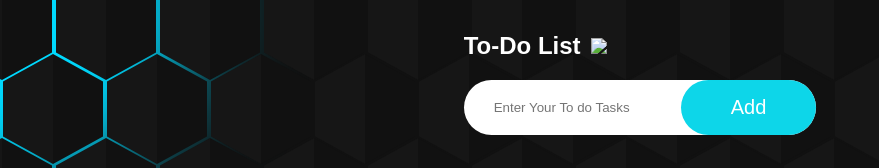
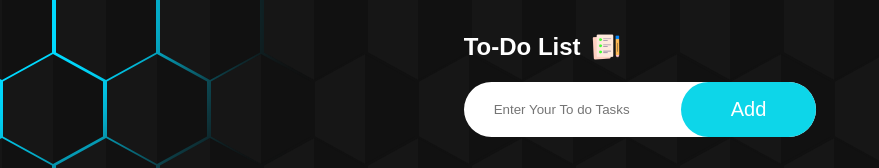
Before and after one commit to MuhammadAhmed2/MyToDoApp, a plain HTML site: page index.html in a window 1280 px wide. Shown: the top 168 px of the page, without its empty margins (0-879 px from the left). Drawn offline with Linux system fonts and the light colour scheme.

Commit message:
Update index.html

```diff
--- a/index.html
+++ b/index.html
@@ -10,7 +10,7 @@
     <main class="container">
         <div class="App">
             <div class="todo-app">
-                <h2>To-Do List<img src="./images/icon.png"></h2>
+                <h2>To-Do List<img src="./icon.png"></h2>
                 <div class="row1">
                     <input id="input-box" type="text" placeholder="Enter Your To do Tasks">
                     <button onclick="addTask()">Add</button>
```
